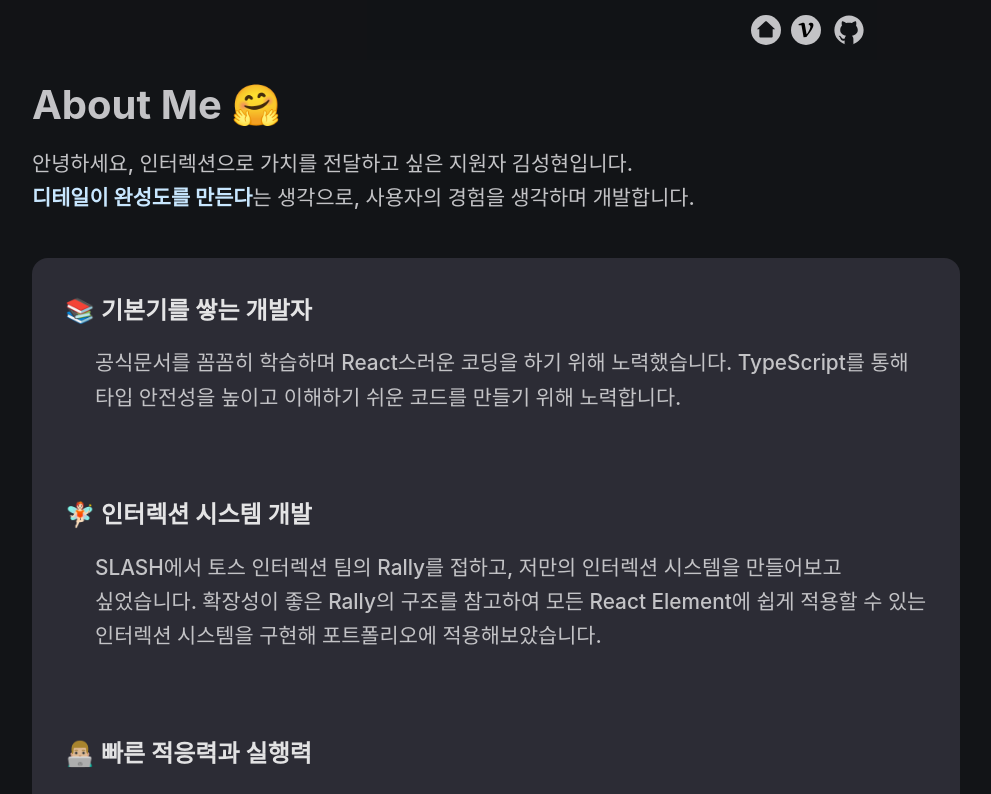
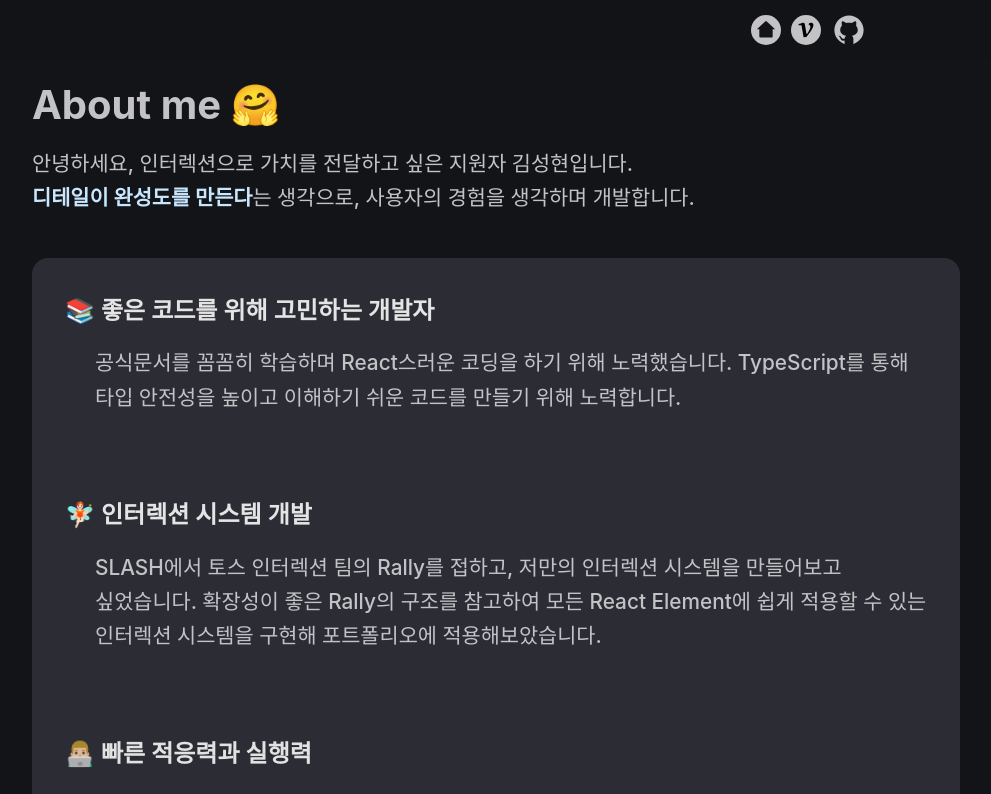
Before and after one commit to oilater/Portfolio, a React (Vite) app: page / in a window 1280 px wide. Shown: the top 794 px of the page, without its empty margins (144-1135 px from the left). Built offline with nearby package versions, Linux system fonts and the light colour scheme.

Commit message:
chore: rename timeline image and introduce title

```diff
--- a/src/articles/PortfolioArticle.tsx
+++ b/src/articles/PortfolioArticle.tsx
@@ -60,7 +60,7 @@ export default function PortfolioArticle() {
         </p>
 
         <figure css={figure}>
-          <img src={CDN_IMAGES.TIMELINE_LOGIC} alt="Timeline 구현 이미지" css={image} loading="lazy" />
+          <img src={CDN_IMAGES.TIMELINE_LOGIC_REFACTOR} alt="Timeline 구현 이미지" css={image} loading="lazy" />
           <figcaption css={captionStyle}>Timeline.tsx</figcaption>
         </figure>
       </section>
--- a/src/cdn.ts
+++ b/src/cdn.ts
@@ -25,7 +25,7 @@ export const CDN_IMAGES = {
     COMPONENT_COMPOSITION: `${CDN_BASE_URL}/assets/images/component-composition.jpg`,
     INTRO_TIMELINE: `${CDN_BASE_URL}/assets/images/intro-timeline.jpg`,
     MOTION_LOGIC: `${CDN_BASE_URL}/assets/images/motion-logic.jpg`,
-    TIMELINE_LOGIC: `${CDN_BASE_URL}/assets/images/timeline-logic.jpg`,
+    TIMELINE_LOGIC_REFACTOR: `${CDN_BASE_URL}/assets/images/timeline-logic-refactor.jpg`,
     RALLY_STRUCTURE: `${CDN_BASE_URL}/assets/images/rally-structure.jpg`,
     FIVA_AVATAR: `${CDN_BASE_URL}/assets/images/fiva_avatar.jpg`,
     FIVA_CHALLENGE_CALENDAR: `${CDN_BASE_URL}/assets/images/fiva-challenge-calendar.jpg`,
--- a/src/pages/Introduce.tsx
+++ b/src/pages/Introduce.tsx
@@ -28,7 +28,7 @@ export default function Introduce() {
         <Top.Root
           title={
             <Top.Paragraph>
-              <span className="topTitle">About Me 🤗 </span>
+              <span className="topTitle">About me 🤗 </span>
             </Top.Paragraph>
           }
         />
@@ -57,7 +57,7 @@ export default function Introduce() {
 const myData: MyData[] = [
   {
     id: 1,
-    title: '📚 기본기를 쌓는 개발자',
+    title: '📚 좋은 코드를 위해 고민하는 개발자',
     description: '공식문서를 꼼꼼히 학습하며 React스러운 코딩을 하기 위해 노력했습니다. TypeScript를 통해 타입 안전성을 높이고 이해하기 쉬운 코드를 만들기 위해 노력합니다.',
   },
   {
```
